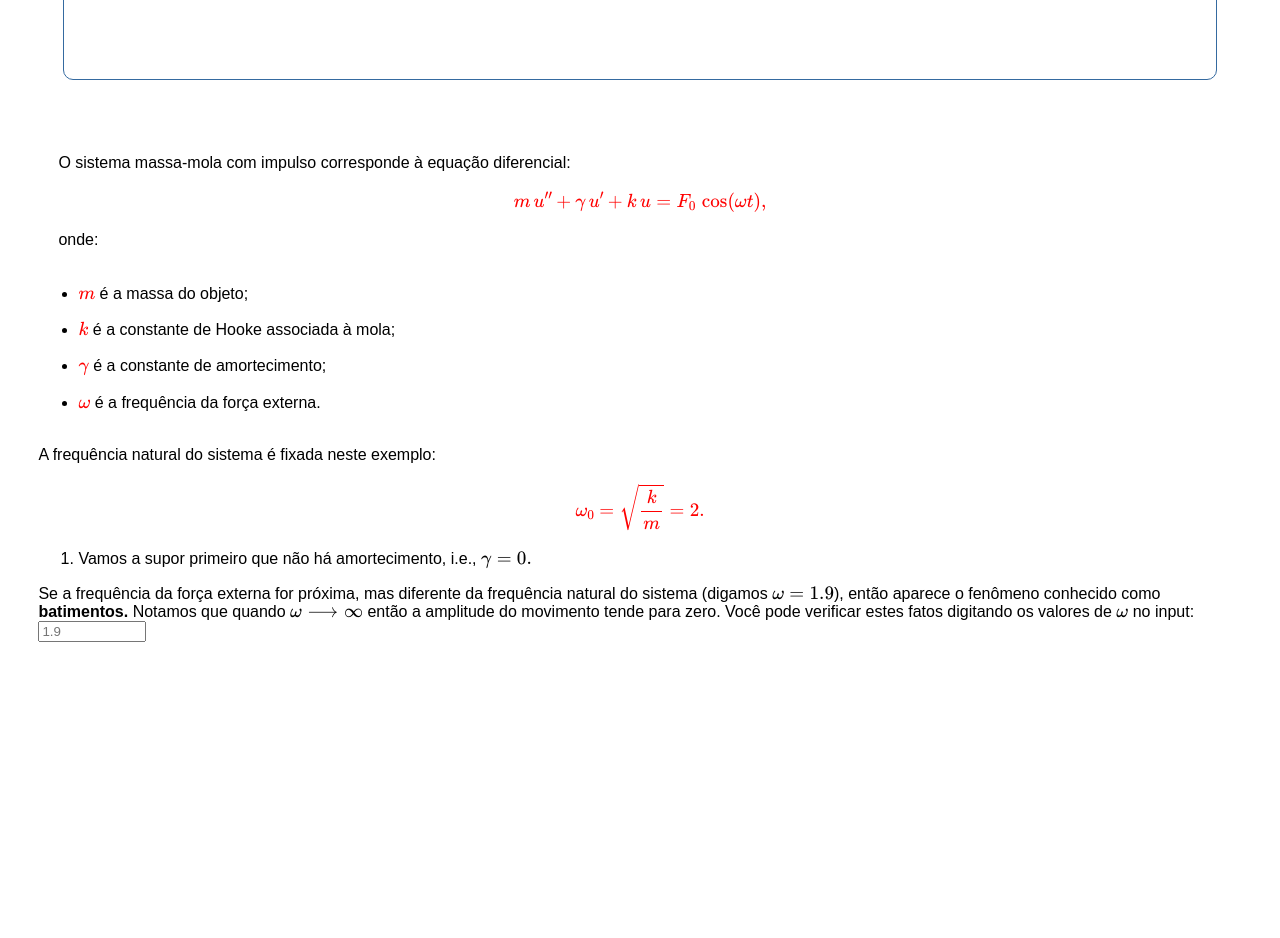
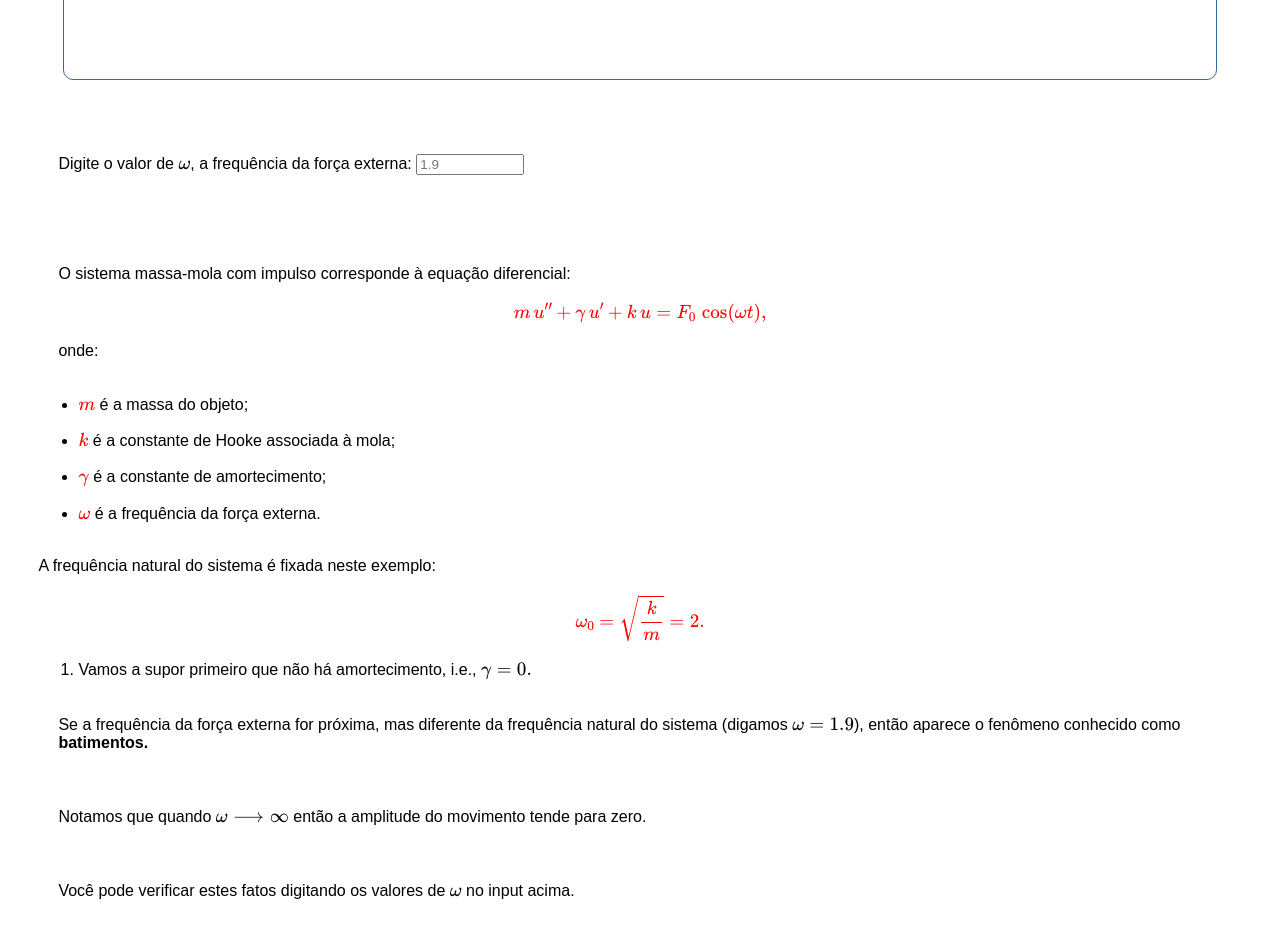
Before and after one commit to MiltonCobo/Massa-mola-com-impulso, a plain HTML site: page index.html in a window 1280 px wide. Shown: the part 360-1298 px from the top of the page. Before the commit the page ends 1112 px from the top, so only its background shows below. Drawn offline with nearby package versions, Linux system fonts and the light colour scheme; some packages are replaced by stand-ins of ours.

Commit message:
Add files via upload

```diff
--- a/index.html
+++ b/index.html
@@ -114,6 +114,10 @@
 
 
     <div style="font-family: Arial, Helvetica, sans-serif; padding: 3%;">
+      <p>Digite o valor de $\omega$, a frequência da força externa:
+        <input type="text" id="inputOmega2" placeholder="1.9" style="width: 100px;" />
+      </p>
+      </br>
       <p> O sistema massa-mola com impulso corresponde à equação diferencial:
         $$ \color{red}{m} \, u'' + \color{red}{\gamma}\, u' + \color{red}{k}\, u = \color{red}{F_0}\, \cos(
         \color{red}{\omega} t),$$ onde:
@@ -130,14 +134,16 @@
       <ol>
         <li>Vamos a supor primeiro que não há amortecimento, i.e., \( \gamma = 0. \)</li>
       </ol>
-      Se a frequência da força externa for próxima, mas diferente da frequência natural do sistema
-      (digamos $\omega = 1.9$), então aparece o fenômeno conhecido como <strong>batimentos.</strong>
+      <p>
+        Se a frequência da força externa for próxima, mas diferente da frequência natural do sistema
+        (digamos $\omega = 1.9$), então aparece o fenômeno conhecido como <strong>batimentos.</strong>
+      </p>
+      <p>
+        Notamos que quando $\omega\longrightarrow \infty$ então a amplitude do movimento tende para zero.
+      </p>
 
-      Notamos que quando $\omega\longrightarrow \infty$ então a amplitude do movimento tende para zero.
+      <p>Você pode verificar estes fatos digitando os valores de $\omega$ no input acima.</p>
 
-      Você pode verificar estes fatos digitando os valores de $\omega$ no input:
-      <input type="text" id="inputOmega2" placeholder="1.9" style="width: 100px;" />
-      </p>
 
     </div>
   </div>
```
